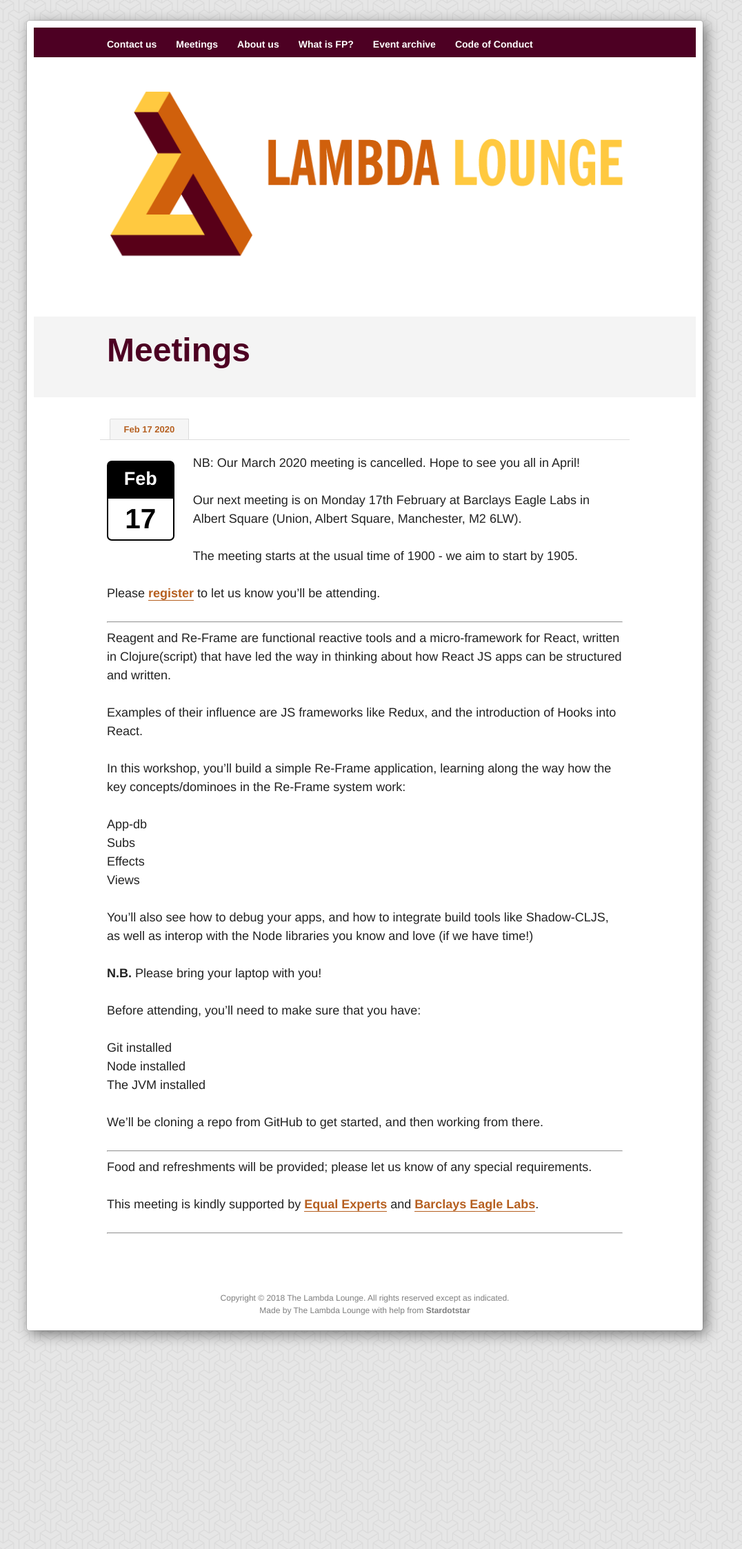
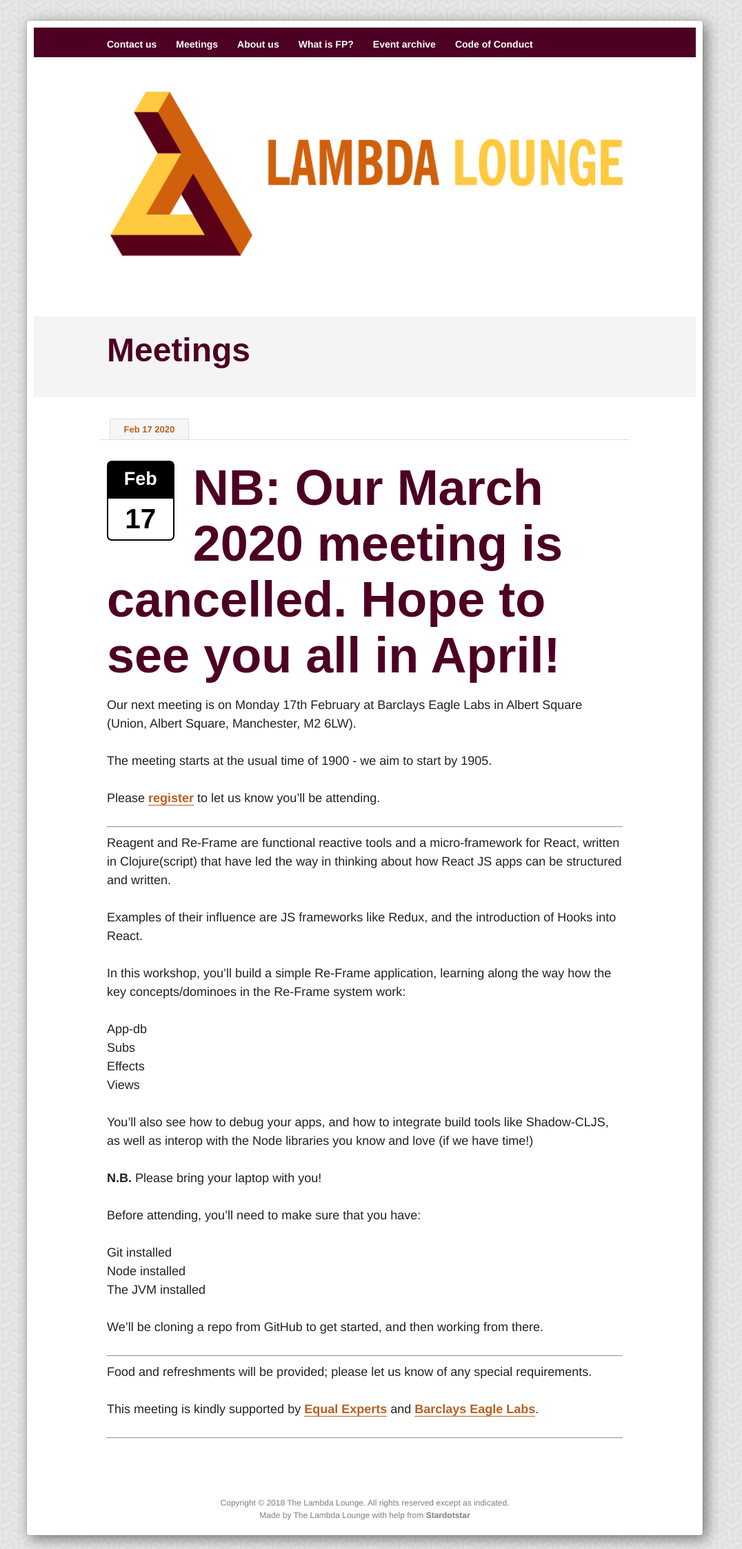
Before and after one commit to RickMoynihan/lambdalounge-website, a Jekyll site: the page built from _posts/2020-02-17-reagent-workshop.md, in a window 1280 px wide. Shown: the whole page at 69% size, without its empty margins (111-1187 px from the left). Built offline with Jekyll 4.4.1, drawn with Linux system fonts in a browser that asks for light colours; some web fonts are replaced; before the commit the page ends 1949 px from its top, so only the background shows below that.

Commit message:
Fix markdown
Yeah I know, shoulda done a PR, sorry.

```diff
--- a/_posts/2020-02-17-reagent-workshop.md
+++ b/_posts/2020-02-17-reagent-workshop.md
@@ -2,7 +2,7 @@
 layout: post
 ---
 
-* NB: Our March 2020 meeting is cancelled. Hope to see you all in April!
+# NB: Our March 2020 meeting is cancelled. Hope to see you all in April!
 
 Our next meeting is on Monday 17th February at Barclays Eagle Labs in Albert Square (Union, Albert Square, Manchester, M2 6LW).
 
```
